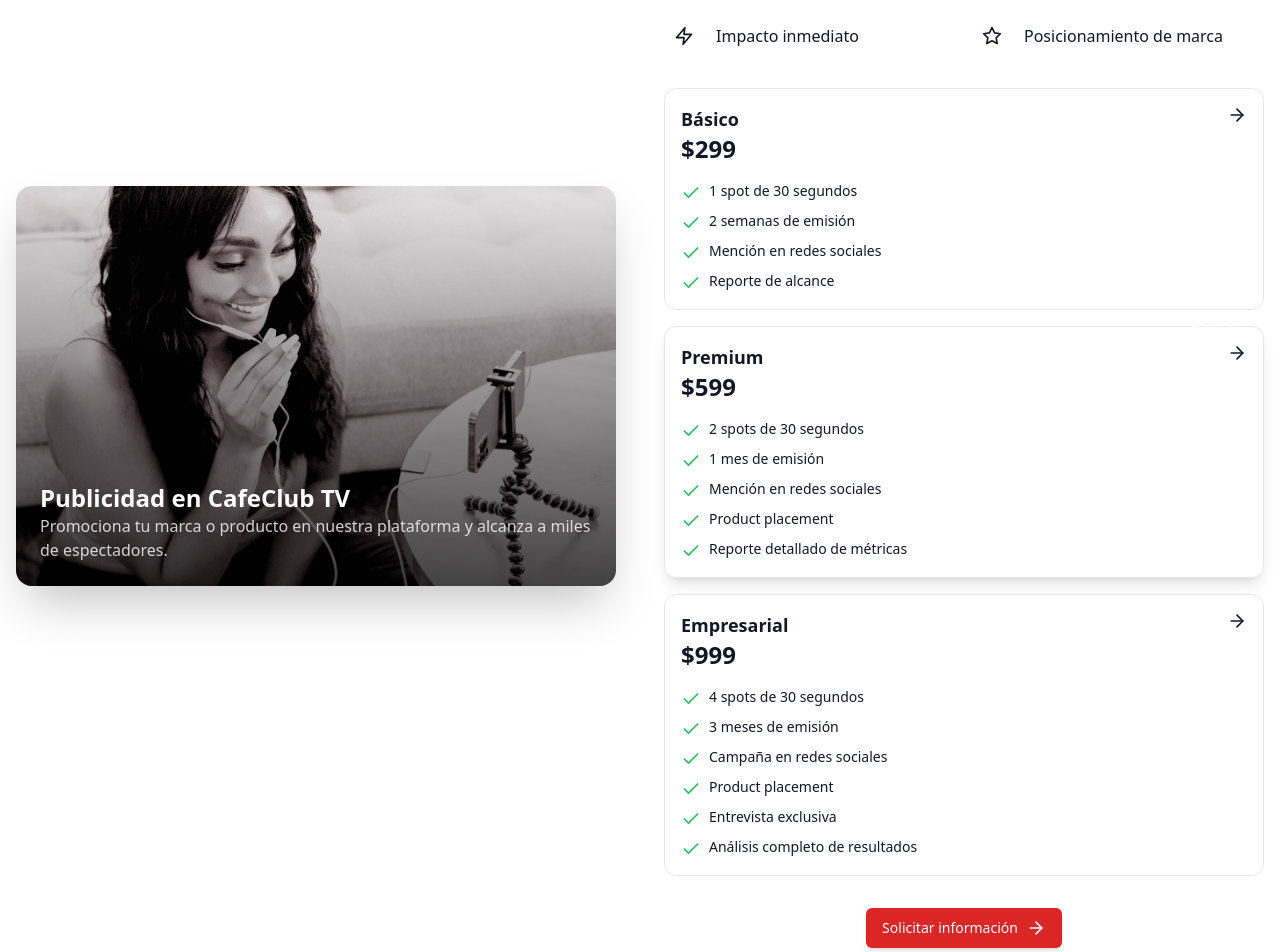
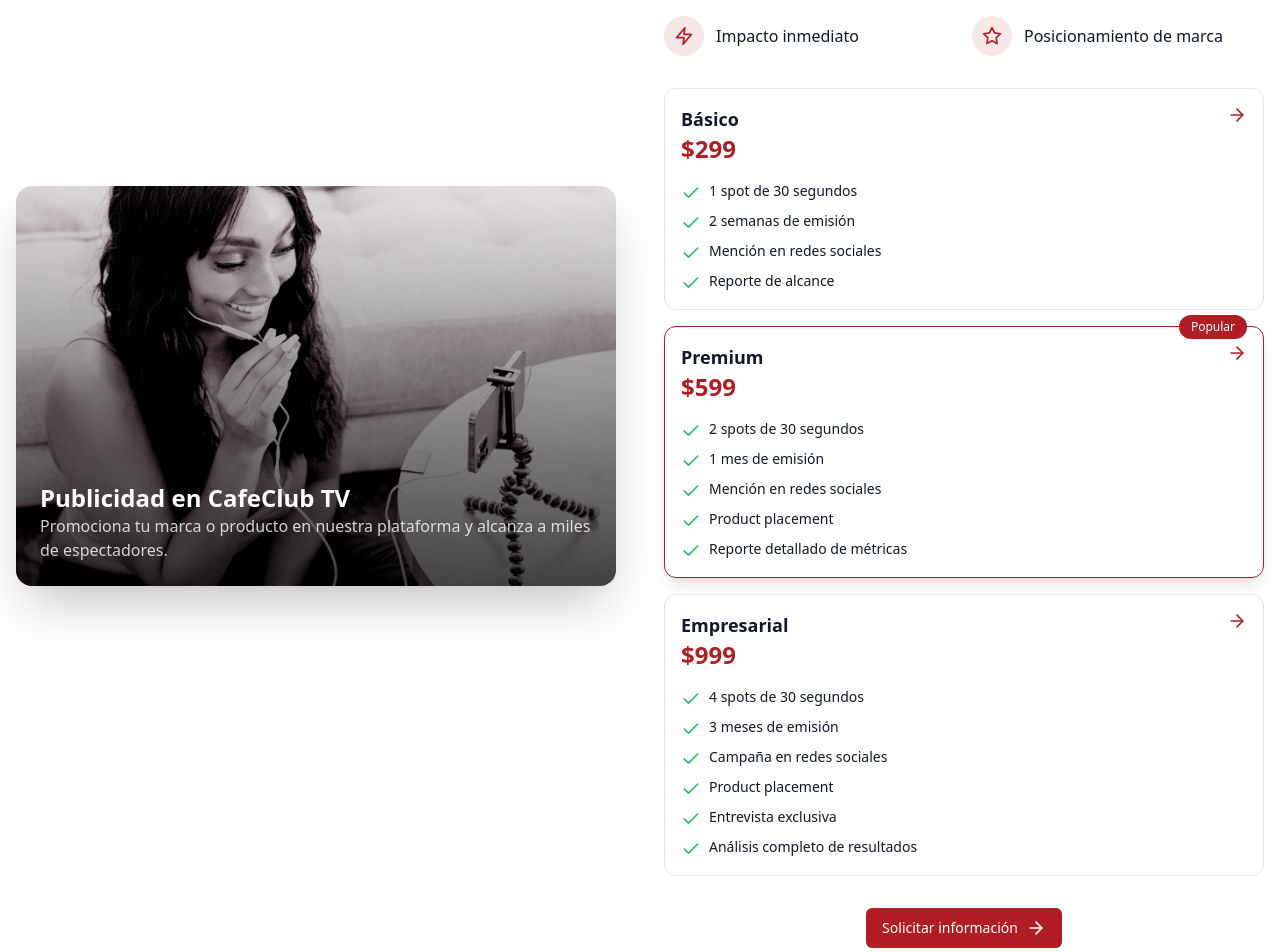
Before and after one commit to clientesweb/CafeClubTV3.0, a Next.js app: page / in a window 1280 px wide. Shown: the part 2820-3772 px from the top of the page. Built offline with nearby package versions, Linux system fonts and the light colour scheme; no server answers; a web font is replaced by a local one.

Commit message:
Actualizar CommercialProposals.tsx

```diff
--- a/components/CommercialProposals.tsx
+++ b/components/CommercialProposals.tsx
@@ -186,7 +186,7 @@ export default function CommercialProposals() {
                 onClick={() => setActiveTab(tab.id)}
                 className={`px-6 py-3 rounded-full text-sm sm:text-base font-medium transition-all duration-300 ${
                   activeTab === tab.id
-                    ? "bg-brand text-white shadow-lg"
+                    ? "bg-[#B01E23] text-white shadow-lg"
                     : "bg-accent text-foreground hover:bg-accent/80"
                 }`}
               >
@@ -228,7 +228,7 @@ export default function CommercialProposals() {
             <div className="grid grid-cols-2 gap-4 mb-8">
               {content.features.map((feature, index) => (
                 <div key={index} className="flex items-center gap-3">
-                  <div className="w-10 h-10 rounded-full bg-brand/10 flex items-center justify-center text-brand">
+                  <div className="w-10 h-10 rounded-full bg-[#B01E23]/10 flex items-center justify-center text-[#B01E23]">
                     {feature.icon}
                   </div>
                   <span className="font-medium">{feature.text}</span>
@@ -245,20 +245,20 @@ export default function CommercialProposals() {
                   animate={{ opacity: 1, y: 0 }}
                   transition={{ delay: index * 0.1, duration: 0.4 }}
                   className={`border rounded-xl p-4 relative ${
-                    plan.popular ? "border-brand shadow-lg" : "border-border"
+                    plan.popular ? "border-[#B01E23] shadow-lg" : "border-border"
                   }`}
                 >
                   {plan.popular && (
-                    <span className="absolute -top-3 right-4 bg-brand text-white text-xs px-3 py-1 rounded-full">
+                    <span className="absolute -top-3 right-4 bg-[#B01E23] text-white text-xs px-3 py-1 rounded-full">
                       Popular
                     </span>
                   )}
                   <div className="flex justify-between items-start mb-4">
                     <div>
                       <h4 className="font-bold text-lg">{plan.name}</h4>
-                      <p className="text-2xl font-bold text-brand">{plan.price}</p>
+                      <p className="text-2xl font-bold text-[#B01E23]">{plan.price}</p>
                     </div>
-                    <button className="text-brand hover:text-brand-dark transition-colors">
+                    <button className="text-[#B01E23] hover:text-[#8B0000] transition-colors">
                       <ArrowRight className="w-5 h-5" />
                     </button>
                   </div>
@@ -276,7 +276,7 @@ export default function CommercialProposals() {
 
             {/* CTA */}
             <div className="mt-8 text-center">
-              <Button variant="brand" asChild>
+              <Button variant="default" asChild className="bg-[#B01E23] hover:bg-[#8B0000] text-white">
                 <a
                   href="https://wa.me/593978606269?text=Hola,%20me%20interesa%20saber%20más%20sobre%20las%20propuestas%20comerciales"
                   target="_blank"
```
